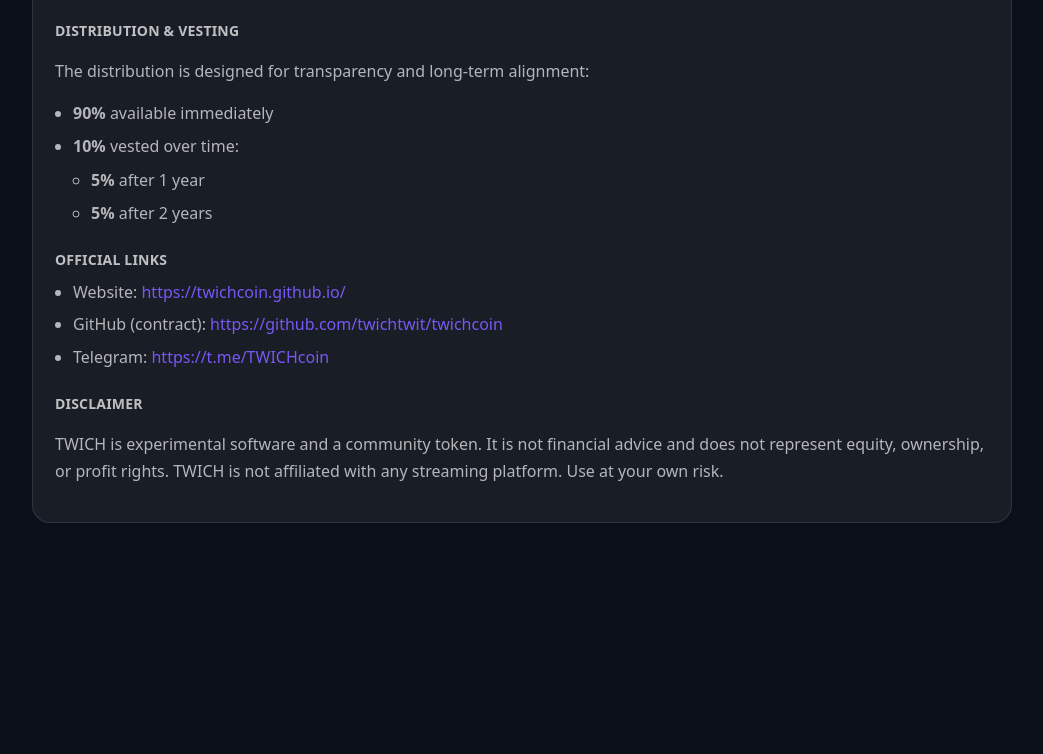
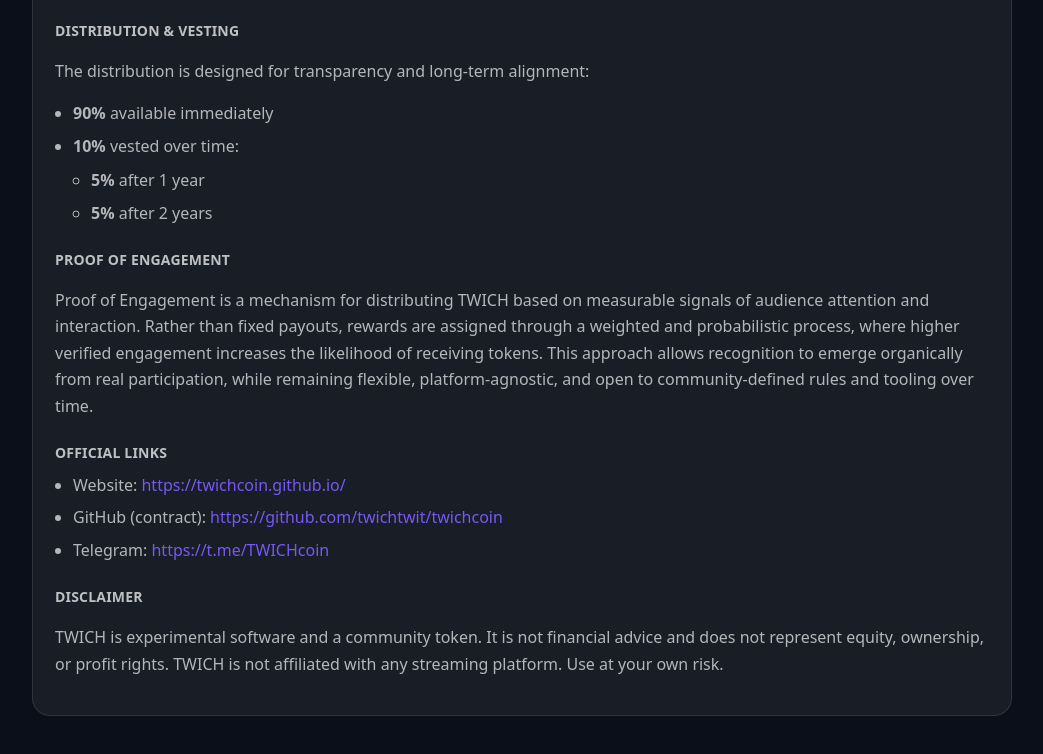
Before and after one commit to TwichCoin/twichcoin.github.io, a plain HTML site: page whitepaper.html in a window 1280 px wide. Shown: the part 1023-1777 px from the top of the page, without its empty margins (118-1161 px from the left). Before the commit the page ends 1606 px from the top, so only its background shows below. Drawn offline with Linux system fonts and the light colour scheme.

Commit message:
Whitepaper: Add Proof Of Engagement concept
Short explanation of PoE concept.

```diff
--- a/whitepaper.html
+++ b/whitepaper.html
@@ -92,6 +92,14 @@
         </li>
       </ul>
 
+      <h2>Proof of Engagement</h2>
+      <p class="muted">
+        Proof of Engagement is a mechanism for distributing TWICH based on measurable signals of audience attention and interaction.
+        Rather than fixed payouts, rewards are assigned through a weighted and probabilistic process, where higher verified engagement
+        increases the likelihood of receiving tokens. This approach allows recognition to emerge organically from real participation,
+        while remaining flexible, platform-agnostic, and open to community-defined rules and tooling over time.
+      </p>
+
       <h2>Official links</h2>
       <ul class="muted">
         <li>Website: <a href="https://twichcoin.github.io/">https://twichcoin.github.io/</a></li>
```
